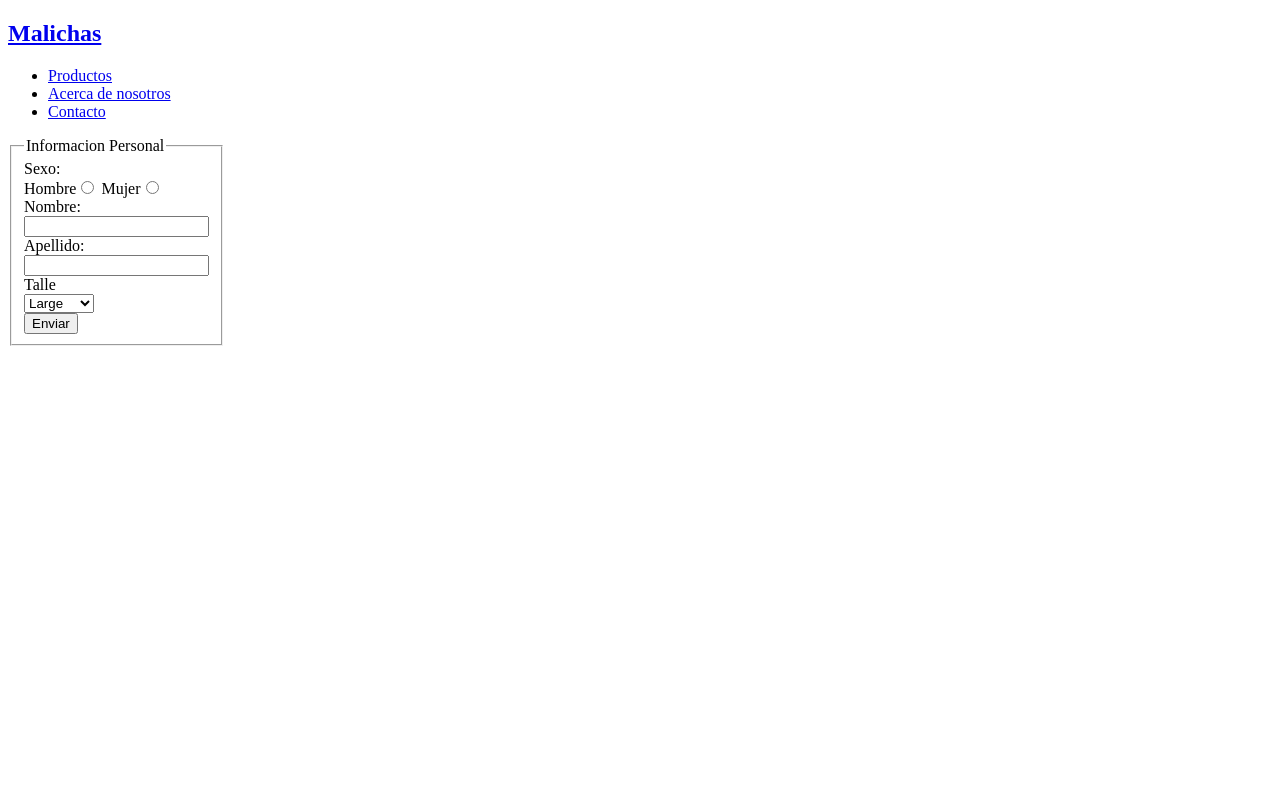
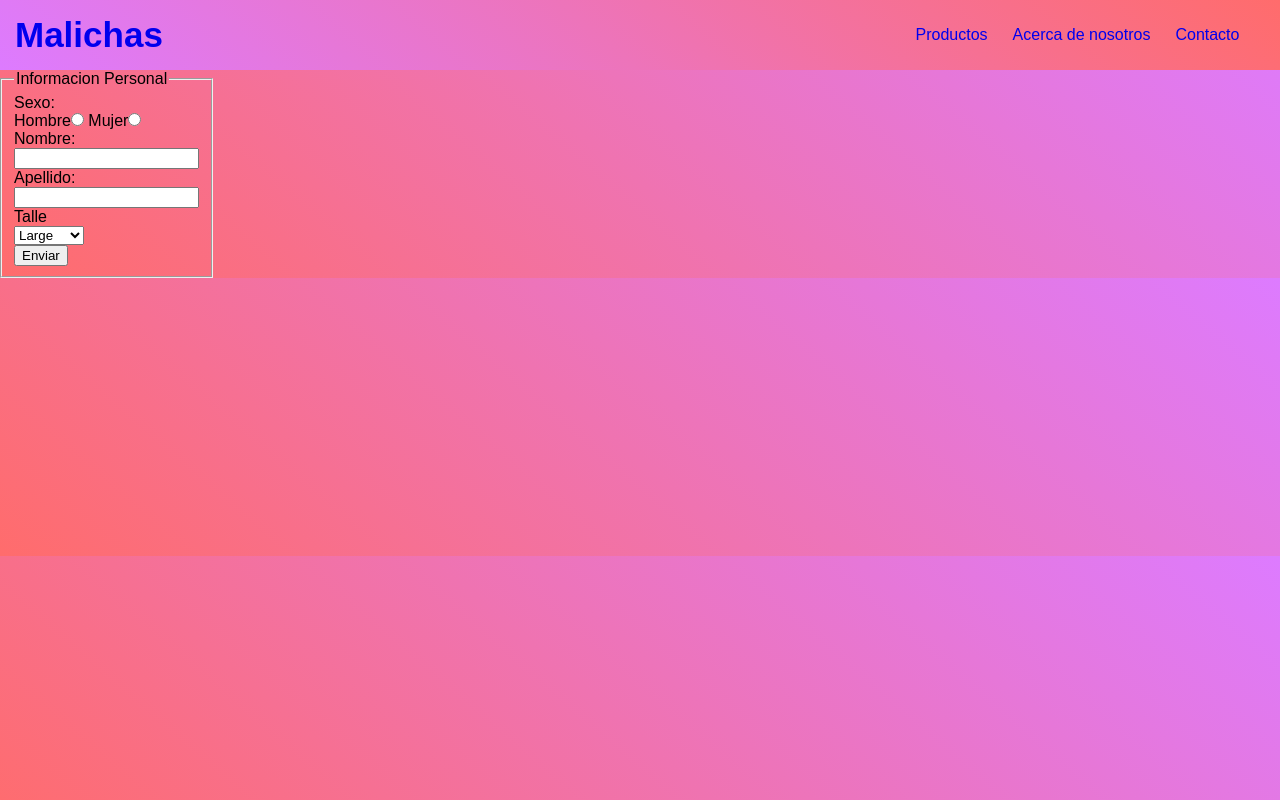
Before and after one commit to ktalano/test, a plain HTML site: page src/pages/contacto.html in a window 1280 px wide. Drawn offline with Linux system fonts and the light colour scheme; the site is published under a folder, as on GitHub Pages, so addresses that start at the root find nothing.

Commit message:
segundas rutas

```diff
--- a/src/pages/contacto.html
+++ b/src/pages/contacto.html
@@ -4,7 +4,7 @@
     <meta charset="UTF-8">
     <meta http-equiv="X-UA-Compatible" content="IE=edge">
     <meta name="viewport" content="width=device-width, initial-scale=1.0">
-    <link rel="stylesheet" href="/src/css/styles.css">
+    <link rel="stylesheet" href="../css/styles.css">
     <title>Conctacto</title>
 </head>
 <body>
@@ -13,12 +13,12 @@
 
         <nav class="contenedorHeader">
 
-            <h1 class="titulo"><a href="/">Malichas</a></h1>
+            <h1 class="titulo"><a href="../../index.html">Malichas</a></h1>
 
             <ul class="botones">
-                <li> <a class="boton" href="/src/pages/productos.html">Productos</a></li>
-                <li> <a class="boton" href="/src/pages/datos.html">Acerca de nosotros</a></li>
-                <li> <a class="boton" href="/src/pages/contacto.html">Contacto</a></li>
+                <li> <a class="boton" href="./productos.html">Productos</a></li>
+                <li> <a class="boton" href="./datos.html">Acerca de nosotros</a></li>
+                <li> <a class="boton" href="./contacto.html">Contacto</a></li>
             </ul>
         </nav>
 
```
Also changed, not shown: src/pages/datos.html (+5 -5 lines), src/pages/productos.html (+5 -5 lines).
